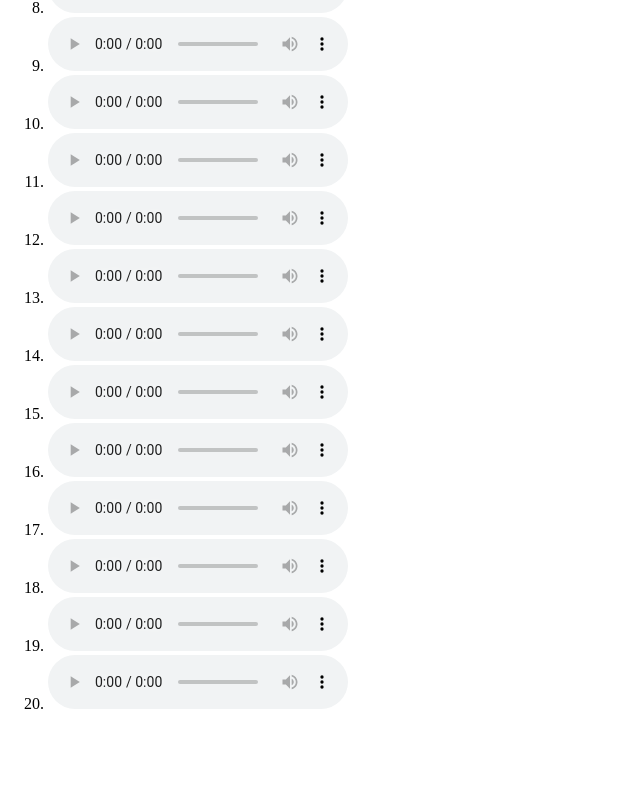
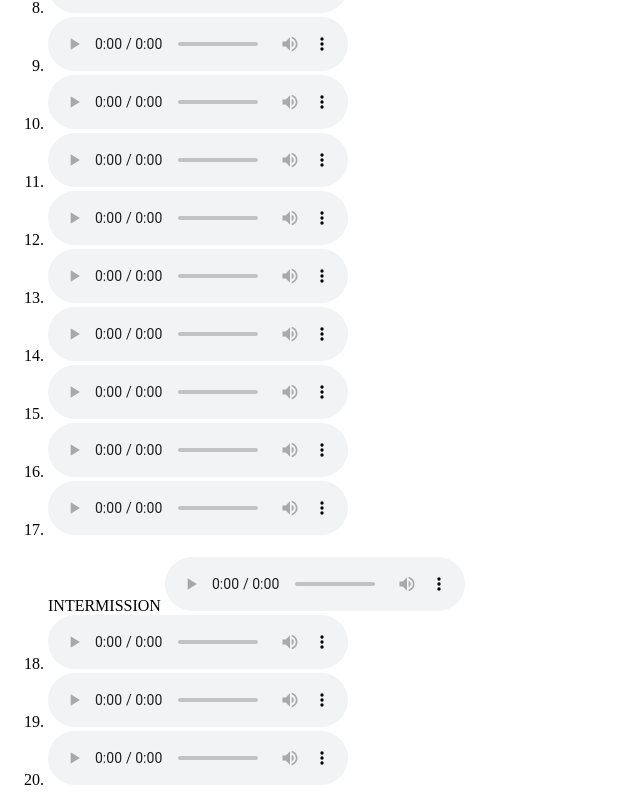
Before and after one commit to Sammy99jsp/deus-audio, a plain HTML site: page index.html in a window 1280 px wide. Shown: the part 599-1404 px from the top of the page, without its empty margins (0-640 px from the left). Before the commit the page ends 1328 px from the top, so only its background shows below. Drawn offline with Linux system fonts and the light colour scheme.

Commit message:
Update index.html

```diff
--- a/index.html
+++ b/index.html
@@ -28,7 +28,8 @@
        <li><audio src="https://deus-audio.s3.eu-west-2.amazonaws.com/XIV.mp3" controls /></li>
        <li><audio src="https://deus-audio.s3.eu-west-2.amazonaws.com/XV.mp3" controls /></li>
 	<li><audio src="https://deus-audio.s3.eu-west-2.amazonaws.com/XVI.mp3" controls /></li>
-    	<li><audio src="https://deus-audio.s3.eu-west-2.amazonaws.com/XVII.mp3" controls /></li>
+    	<li><audio src="https://deus-audio.s3.eu-west-2.amazonaws.com/XVII.mp3" controls /></li><br>
+	    <span>INTERMISSION <audio src="https://deus-audio.s3.eu-west-2.amazonaws.com/IMTERMISSION-A.mp3" controls /></span>
 	    <li><audio src="https://deus-audio.s3.eu-west-2.amazonaws.com/XVIII.mp3" controls /></li>
 	    <li><audio src="https://deus-audio.s3.eu-west-2.amazonaws.com/XIX.mp3" controls /></li>
 	    <li><audio src="https://deus-audio.s3.eu-west-2.amazonaws.com/XX.mp3" controls /></li>
```
